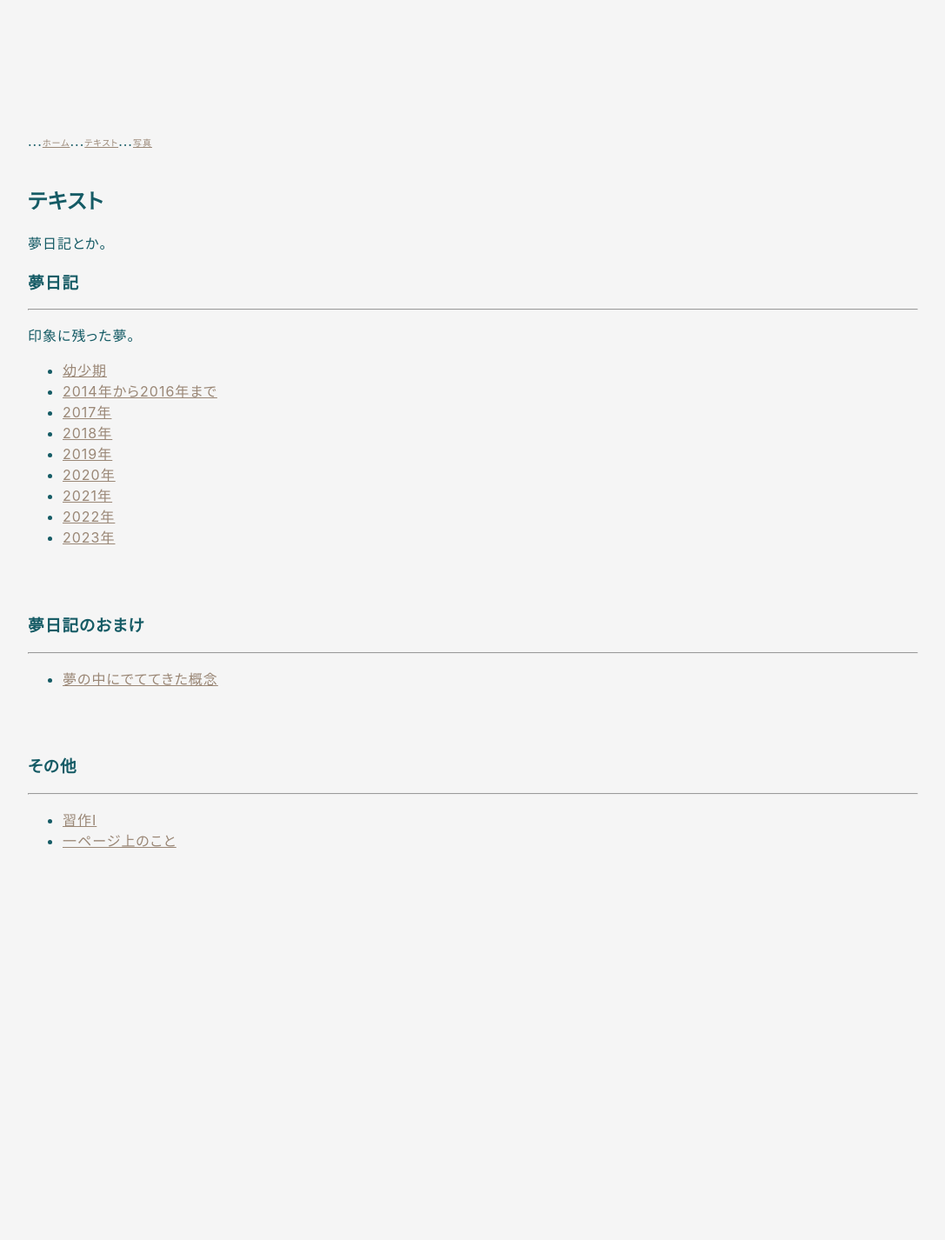
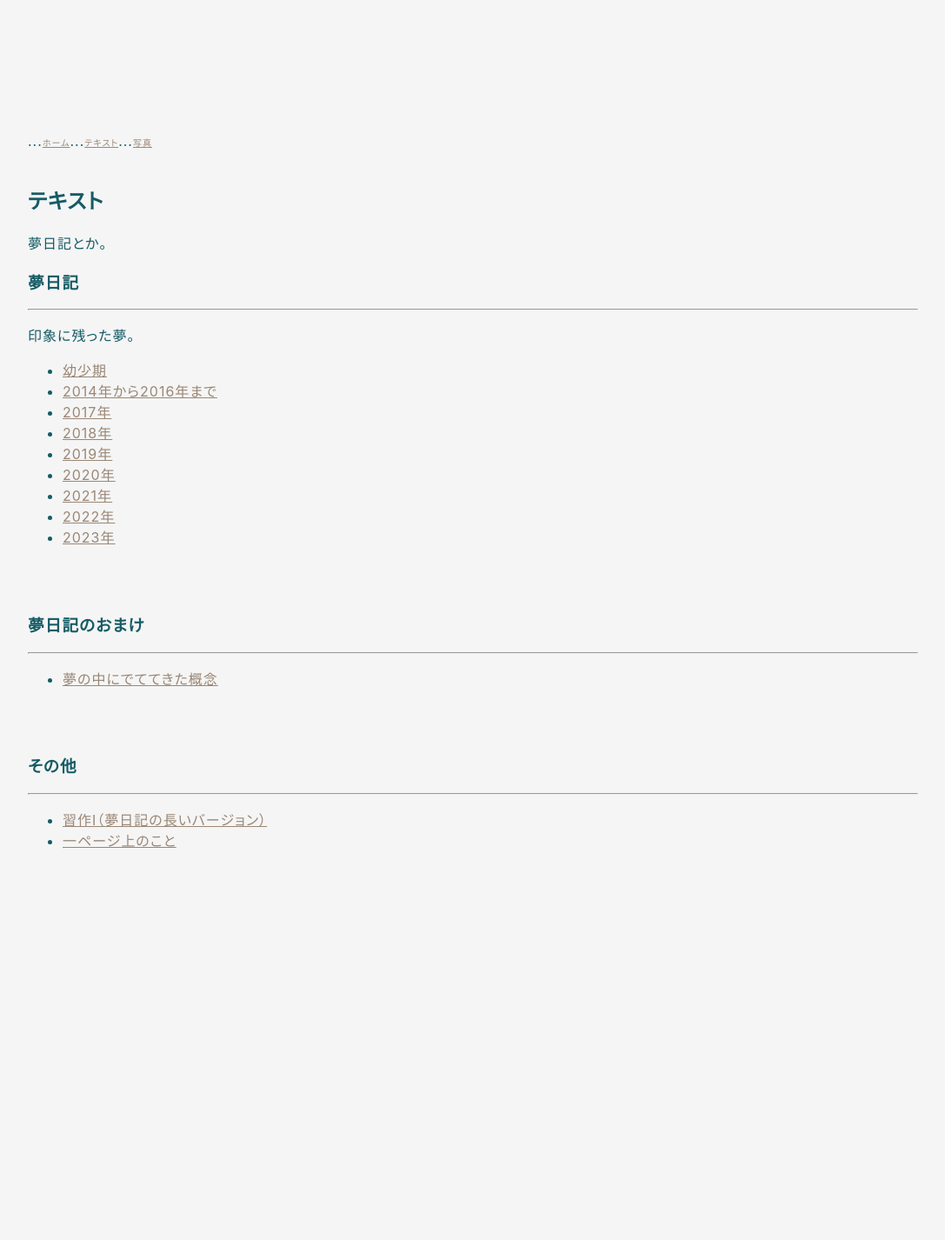
Before and after one commit to hihumi-riku/hihumi-riku.github.io, a Jekyll site: the page built from writings_list.md, in a window 1280 px wide. Shown: the whole page at 87% size, without its empty margins (96-1183 px from the left). Built offline with Jekyll 4.4.1, drawn with Linux system fonts in a browser that asks for light colours.

Commit message:
Update writings_list.md

```diff
--- a/writings_list.md
+++ b/writings_list.md
@@ -36,5 +36,5 @@ title: テキスト
 
 ### その他
 ---
-- [習作I](/2023/11/03/etude_2023_may.html)
+- [習作I（夢日記の長いバージョン）](/2023/11/03/etude_2023_may.html)
 - [一ページ上のこと](/2023/11/03/a_page.html)
```
